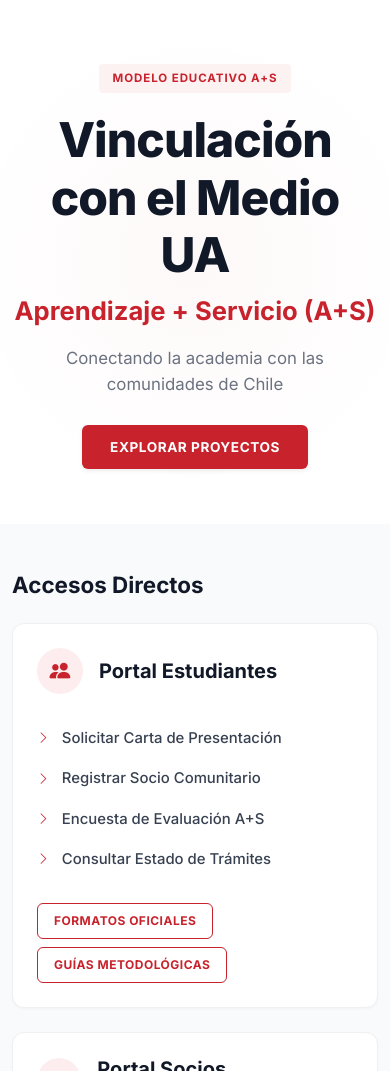
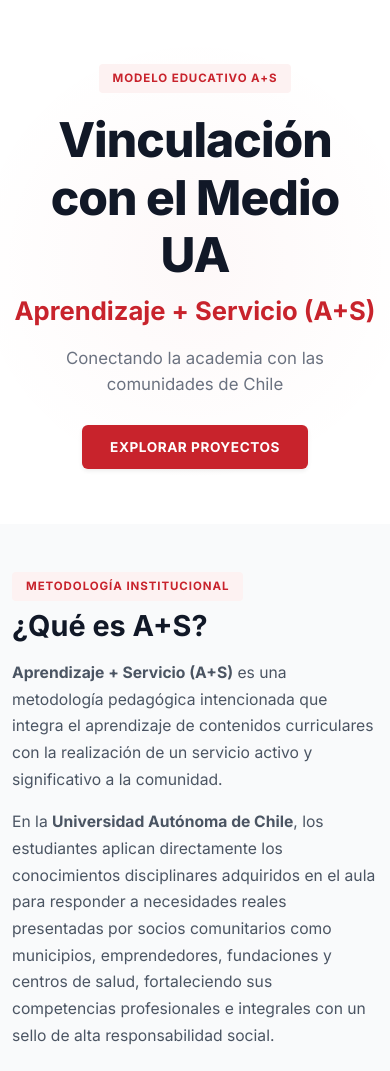
Before and after one commit to sixflex/a_sRepoNuevo, a Django app: template templates/core/inicio.html in a window 390 px wide. Shown: the part 74-1145 px from the top of the page. Run offline with Django 4.2, Linux system fonts and the light colour scheme; the template is opened without the code that fills it, so the values that code supplies are empty; parts of the project's set-up code (start-up, migrations or seed data) failed here and were passed over.

Commit message:
SP7-T02: Carga de historicos y mejoras visuales al portal publico

```diff
--- a/templates/core/inicio.html
+++ b/templates/core/inicio.html
@@ -312,67 +342,55 @@
 
 
 <section class="container py-5">
-    <h3 class="fw-bold mb-4" style="font-size: 1.4rem;">Accesos Directos</h3>
-    <div class="row g-4">
-        <div class="col-12 col-md-6">
-            <div class="mockup-card p-4 h-100 d-flex flex-column justify-content-between">
-                <div>
-                    <div class="d-flex align-items-center gap-3 mb-3">
-                        <div class="icon-bubble">
-                            <i class="bi bi-people-fill"></i>
+    <div class="row g-4 align-items-center">
+        <!-- Columna Izquierda: Explicación del Proyecto -->
+        <div class="col-12 col-lg-6">
+            <span class="ua-badge-model mb-2">METODOLOGÍA INSTITUCIONAL</span>
+            <h2 class="fw-bold mb-3" style="font-size: 1.8rem; color: var(--ua-text-title);">¿Qué es A+S?</h2>
+            <p class="mb-3" style="line-height: 1.7; color: var(--ua-text-body); font-size: 0.98rem;">
+                <strong>Aprendizaje + Servicio (A+S)</strong> es una metodología pedagógica intencionada que integra el aprendizaje de contenidos curriculares con la realización de un servicio activo y significativo a la comunidad.
+            </p>
+            <p class="mb-0" style="line-height: 1.7; color: var(--ua-text-body); font-size: 0.98rem;">
+                En la <strong>Universidad Autónoma de Chile</strong>, los estudiantes aplican directamente los conocimientos disciplinares adquiridos en el aula para responder a necesidades reales presentadas por socios comunitarios como municipios, emprendedores, fundaciones y centros de salud, fortaleciendo sus competencias profesionales e integrales con un sello de alta responsabilidad social.
+            </p>
+        </div>
+
+        <!-- Columna Derecha: Carrusel con desvanecimiento fluido (Fade) -->
+        <div class="col-12 col-lg-6">
+            <div id="carouselQueEsAS" class="carousel slide carousel-fade shadow-sm rounded-3 overflow-hidden mockup-card" data-bs-ride="carousel" data-bs-interval="5000">
+                <div class="carousel-indicators">
+                    <button type="button" data-bs-target="#carouselQueEsAS" data-bs-slide-to="0" class="active" aria-current="true" aria-label="Slide 1"></button>
+                    <button type="button" data-bs-target="#carouselQueEsAS" data-bs-slide-to="1" aria-label="Slide 2"></button>
+                    <button type="button" data-bs-target="#carouselQueEsAS" data-bs-slide-to="2" aria-label="Slide 3"></button>
+                </div>
+                <div class="carousel-inner">
+                    <div class="carousel-item active">
+                        <img src="https://images.unsplash.com/photo-1522202176988-66273c2fd55f?q=80&w=800&auto=format&fit=crop" class="carousel-as-img" alt="Trabajo colaborativo estudiantes A+S">
+                        <div class="carousel-caption d-none d-md-block bg-dark bg-opacity-50 rounded-2 p-2 mb-2">
+                            <h6 class="text-white mb-0 small fw-bold">Trabajo en Equipo con Comunidades</h6>
                         </div>
-                        <h4 class="mb-0 fw-bold" style="font-size: 1.25rem;">Portal Estudiantes</h4>
                     </div>
-                    <div class="py-2">
-                        <a href="#documentos" class="list-action-item">
-                            <i class="bi bi-chevron-right"></i> Solicitar Carta de Presentación
-                        </a>
-                        <a href="#documentos" class="list-action-item">
-                            <i class="bi bi-chevron-right"></i> Registrar Socio Comunitario
-                        </a>
-                        <a href="#" class="list-action-item">
-                            <i class="bi bi-chevron-right"></i> Encuesta de Evaluación A+S
-                        </a>
-                        <a href="#" class="list-action-item">
-                            <i class="bi bi-chevron-right"></i> Consultar Estado de Trámites
-                        </a>
+                    <div class="carousel-item">
+                        <img src="https://images.unsplash.com/photo-1531482615713-2afd69097998?q=80&w=800&auto=format&fit=crop" class="carousel-as-img" alt="Aplicación de conocimientos en terreno">
+                        <div class="carousel-caption d-none d-md-block bg-dark bg-opacity-50 rounded-2 p-2 mb-2">
+                            <h6 class="text-white mb-0 small fw-bold">Aplicación Profesional en Terreno</h6>
+                        </div>
+                    </div>
+                    <div class="carousel-item">
+                        <img src="https://images.unsplash.com/photo-1577896851231-70ef18881754?q=80&w=800&auto=format&fit=crop" class="carousel-as-img" alt="Vinculación con la comunidad">
+                        <div class="carousel-caption d-none d-md-block bg-dark bg-opacity-50 rounded-2 p-2 mb-2">
+                            <h6 class="text-white mb-0 small fw-bold">Compromiso Social e Impacto Local</h6>
+                        </div>
                     </div>
                 </div>
-                <div class="d-flex gap-2 pt-3 flex-wrap">
-                    <a href="#documentos" class="btn-ua-outline-tag">FORMATOS OFICIALES</a>
-                    <a href="#documentos" class="btn-ua-outline-tag">GUÍAS METODOLÓGICAS</a>
-                </div>
-            </div>
-        </div>
-
-        <div class="col-12 col-md-6">
-            <div class="mockup-card p-4 h-100 d-flex flex-column justify-content-between">
-                <div>
-                    <div class="d-flex align-items-center gap-3 mb-3">
-                        <div class="icon-bubble">
-                            <i class="bi bi-handshake-fill"></i>
-                        </div>
-                        <h4 class="mb-0 fw-bold" style="font-size: 1.25rem;">Portal Socios Comunitarios</h4>
-                    </div>
-                    <div class="py-2">
-                        <a href="#" class="list-action-item">
-                            <i class="bi bi-chevron-right"></i> Postulación vía Formulario
-                        </a>
-                        <a href="#" class="list-action-item">
-                            <i class="bi bi-chevron-right"></i> Catálogo de Proyectos Disponibles
-                        </a>
-                        <a href="#" class="list-action-item">
-                            <i class="bi bi-chevron-right"></i> Confirmar Asistencia a Reunión
-                        </a>
-                        <a href="#" class="list-action-item">
-                            <i class="bi bi-chevron-right"></i> Encuesta de Satisfacción
-                        </a>
-                    </div>
-                </div>
-                <div class="d-flex gap-2 pt-3 flex-wrap">
-                    <a href="#" class="btn-ua-outline-tag">OFERTAS SEMESTRALES</a>
-                    <a href="#" class="btn-ua-outline-tag">PROYECTOS ICÓNICOS</a>
-                </div>
+                <button class="carousel-control-prev" type="button" data-bs-target="#carouselQueEsAS" data-bs-slide="prev">
+                    <span class="carousel-control-prev-icon" aria-hidden="true"></span>
+                    <span class="visually-hidden">Anterior</span>
+                </button>
+                <button class="carousel-control-next" type="button" data-bs-target="#carouselQueEsAS" data-bs-slide="next">
+                    <span class="carousel-control-next-icon" aria-hidden="true"></span>
+                    <span class="visually-hidden">Siguiente</span>
+                </button>
             </div>
         </div>
     </div>
@@ -508,6 +526,74 @@
 
 
 <section class="container pb-5">
+    <h3 class="fw-bold mb-4" style="font-size: 1.4rem;">Accesos Directos</h3>
+    <div class="row g-4">
+        <div class="col-12 col-md-6">
+            <div class="mockup-card p-4 h-100 d-flex flex-column justify-content-between">
+                <div>
+                    <div class="d-flex align-items-center gap-3 mb-3">
+                        <div class="icon-bubble">
+                            <i class="bi bi-people-fill"></i>
+                        </div>
+                        <h4 class="mb-0 fw-bold" style="font-size: 1.25rem;">Portal Estudiantes</h4>
+                    </div>
+                    <div class="py-2">
+                        <a href="#documentos" class="list-action-item">
+                            <i class="bi bi-chevron-right"></i> Solicitar Carta de Presentación
+                        </a>
+                        <a href="#documentos" class="list-action-item">
+                            <i class="bi bi-chevron-right"></i> Registrar Socio Comunitario
+                        </a>
+                        <a href="#" class="list-action-item">
+                            <i class="bi bi-chevron-right"></i> Encuesta de Evaluación A+S
+                        </a>
+                        <a href="#" class="list-action-item">
+                            <i class="bi bi-chevron-right"></i> Consultar Estado de Trámites
+                        </a>
+                    </div>
+                </div>
+                <div class="d-flex gap-2 pt-3 flex-wrap">
+                    <a href="#documentos" class="btn-ua-outline-tag">FORMATOS OFICIALES</a>
+                    <a href="#documentos" class="btn-ua-outline-tag">GUÍAS METODOLÓGICAS</a>
+                </div>
+            </div>
+        </div>
+
+        <div class="col-12 col-md-6">
+            <div class="mockup-card p-4 h-100 d-flex flex-column justify-content-between">
+                <div>
+                    <div class="d-flex align-items-center gap-3 mb-3">
+                        <div class="icon-bubble">
+                            <i class="bi bi-handshake-fill"></i>
+                        </div>
+                        <h4 class="mb-0 fw-bold" style="font-size: 1.25rem;">Portal Socios Comunitarios</h4>
+                    </div>
+                    <div class="py-2">
+                        <a href="#" class="list-action-item">
+                            <i class="bi bi-chevron-right"></i> Postulación vía Formulario
+                        </a>
+                        <a href="#" class="list-action-item">
+                            <i class="bi bi-chevron-right"></i> Catálogo de Proyectos Disponibles
+                        </a>
+                        <a href="#" class="list-action-item">
+                            <i class="bi bi-chevron-right"></i> Confirmar Asistencia a Reunión
+                        </a>
+                        <a href="#" class="list-action-item">
+                            <i class="bi bi-chevron-right"></i> Encuesta de Satisfacción
+                        </a>
+                    </div>
+                </div>
+                <div class="d-flex gap-2 pt-3 flex-wrap">
+                    <a href="#" class="btn-ua-outline-tag">OFERTAS SEMESTRALES</a>
+                    <a href="#" class="btn-ua-outline-tag">PROYECTOS ICÓNICOS</a>
+                </div>
+            </div>
+        </div>
+    </div>
+</section>
+
+
+<section class="container pb-5">
     <h3 class="fw-bold mb-3" style="font-size: 1.35rem;">Noticias y Recursos</h3>
     <div class="row g-4">
         <div class="col-12 col-md-4">
```
Also changed, not shown: other parts of templates/core/inicio.html (+38 -8 lines).
